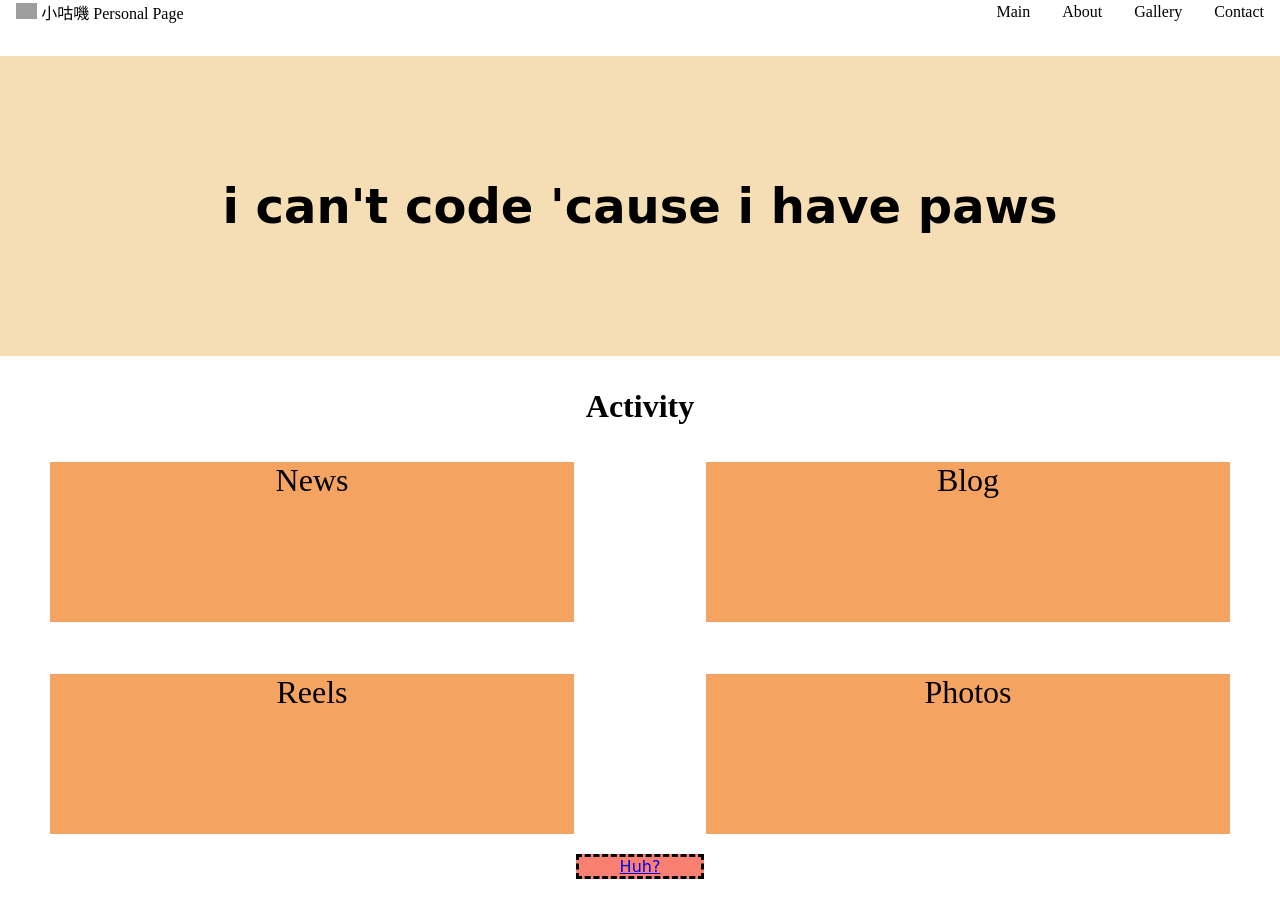
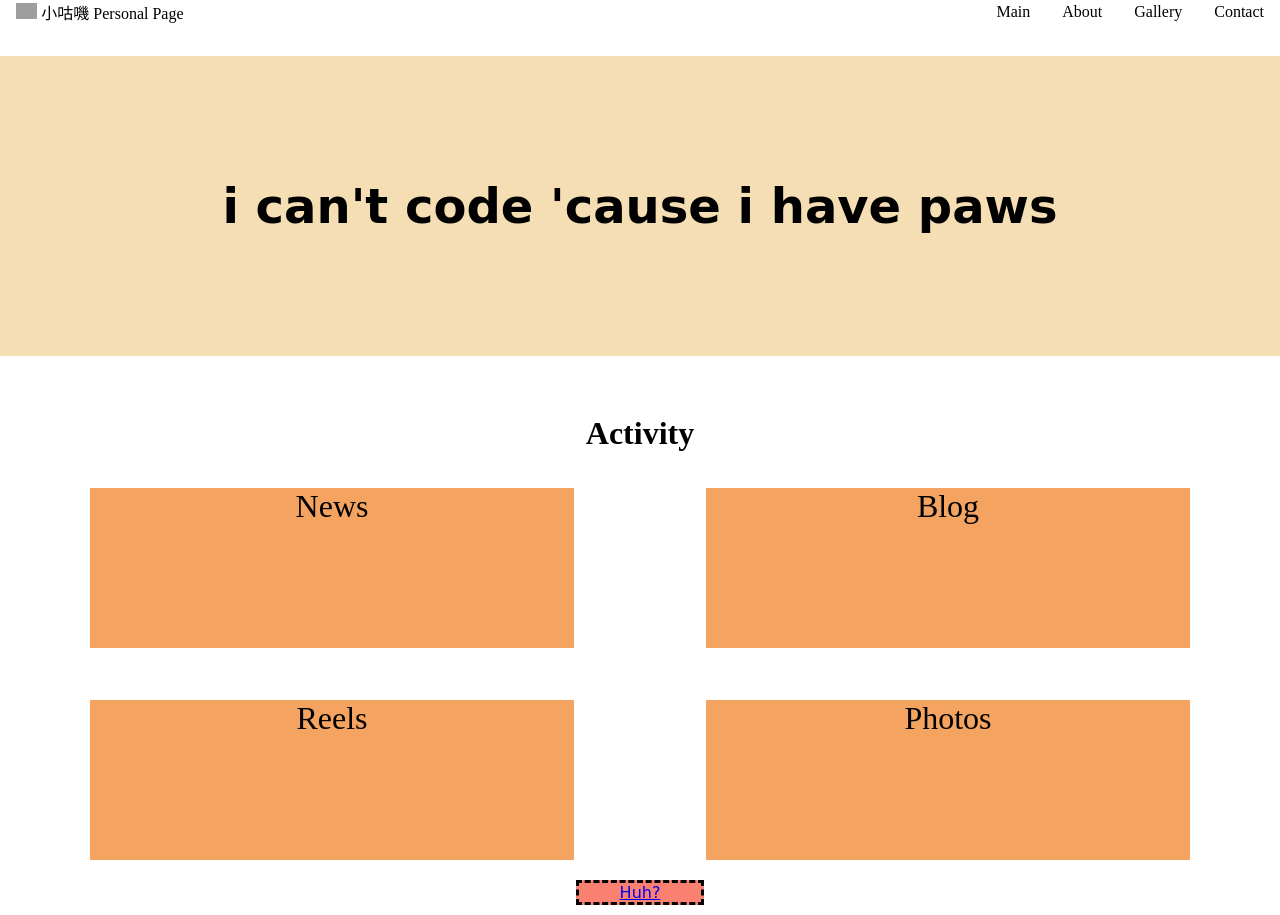
Before and after one commit to yarik89spb/remote-assignments, a web app: file Week-1/Assignment-2/index.html in a window 1280 px wide. Before the commit the page ends 879 px from the top, so only its background shows below. Run offline with its HTML, style and script files only (its server is not run), Linux system fonts and the light colour scheme; grey boxes are pictures that could not be loaded.

Commit message:
Added media query to fix the content box size while screen width >1200px. Assignment-2 finished

```diff
--- a/Week-1/Assignment-2/css/style.css
+++ b/Week-1/Assignment-2/css/style.css
@@ -1,4 +1,20 @@
-body{
+/* Media queries */
+
+@media (min-width: 1201px){
+    .content-grid{
+        width: 1200px;
+        align-items: center;
+        margin-left: auto;
+        margin-right: auto;
+    }
+
+}
+
+
+/* Styling elements */
+
+body{display: flex;
+    flex-direction: column;
     margin: 0;
 }
 
```
